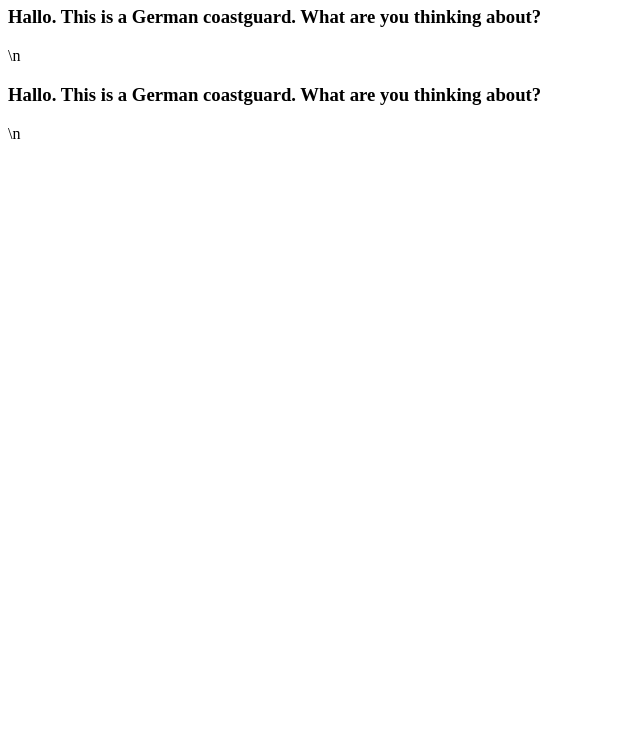
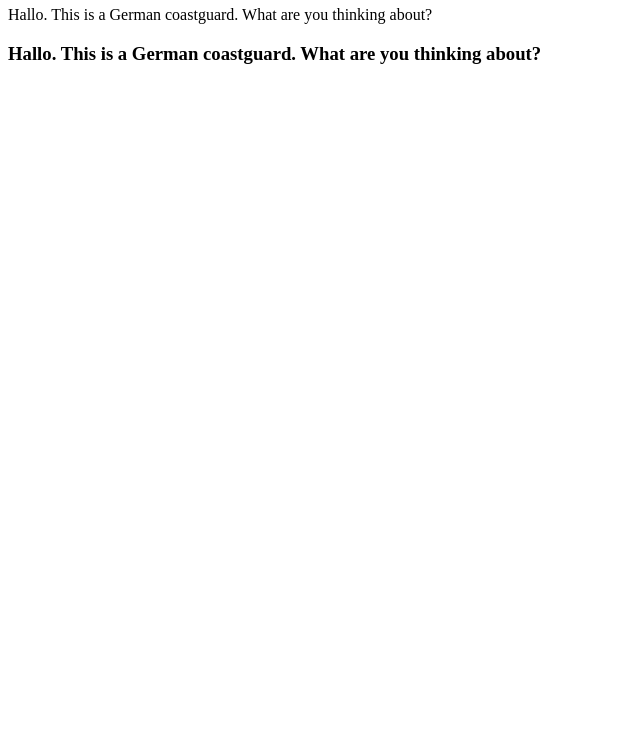
Before and after one commit to abogusla/abogusla.github.io, a plain HTML site: page index.html in a window 1280 px wide. Shown: the part 60-800 px from the top of the page, without its empty margins (0-640 px from the left). Drawn offline with Linux system fonts and the light colour scheme.

Commit message:
Updates blog

```diff
--- a/index.html
+++ b/index.html
@@ -1,2 +1,3 @@
 <h1>THIS IS A TEST!</h1>
-<h3>Hallo. This is a German coastguard. What are you thinking about?</h3>\n<h3>Hallo. This is a German coastguard. What are you thinking about?</h3>\n
+Hallo. This is a German coastguard. What are you thinking about?
+<h3>Hallo. This is a German coastguard. What are you thinking about?</h3>
```
